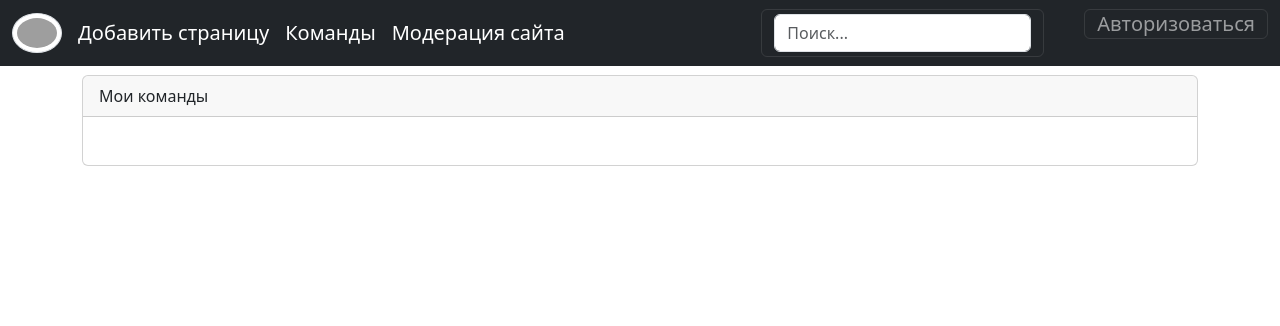
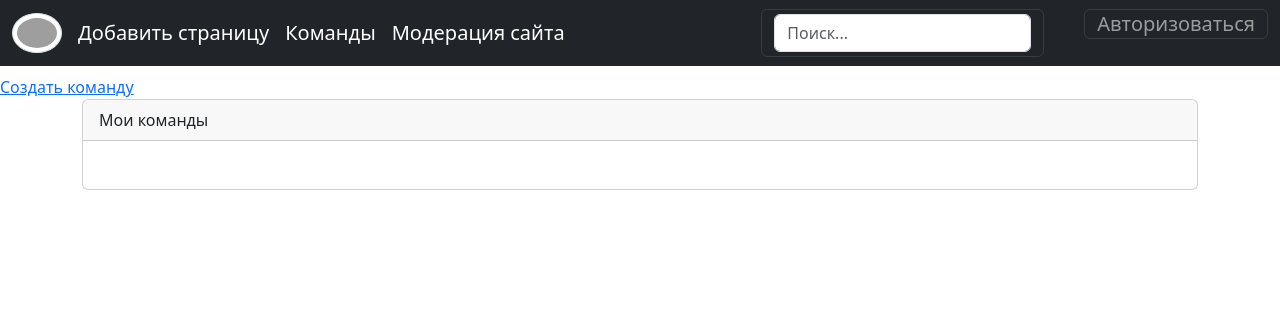
Before and after one commit to JuryReimis/django_paradox_mode_translation, a Django app: template django_paradox_mode_translation/teams/templates/teams/home.html in a window 1280 px wide. Shown: the top 326 px of the page. Run offline with Django 4.2, Linux system fonts and the light colour scheme; the template is opened without the code that fills it, so the values that code supplies are empty; parts of the project's set-up code (start-up, migrations or seed data) failed here and were passed over; some libraries are stand-ins or nearby versions; grey boxes are pictures that could not be loaded.

Commit message:
Добавлена ссылка на создание команды

```diff
--- a/django_paradox_mode_translation/teams/templates/teams/home.html
+++ b/django_paradox_mode_translation/teams/templates/teams/home.html
@@ -1,6 +1,8 @@
 {% extends 'translators_hub/base.html' %}
 
 {% block content %}
+    <a href="{% url 'teams:create_team' %}">Создать команду</a>
+
     <div class="container">
         <div class="row">
             <div class="col-md-12">
```
